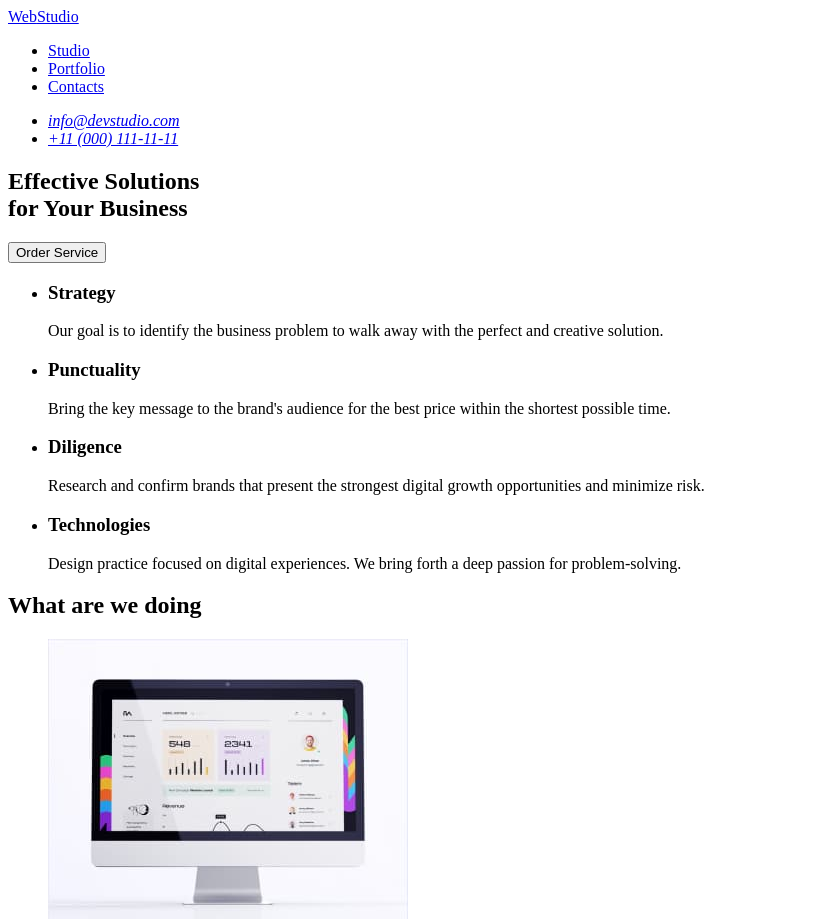
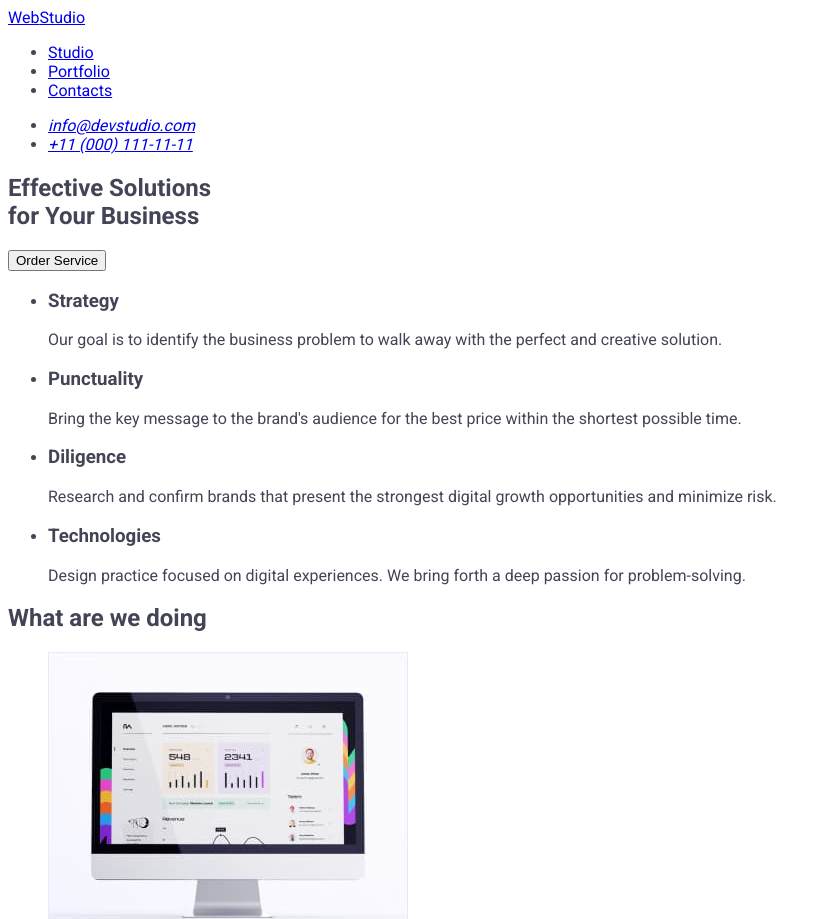
Before and after one commit to Zurielle0520/goit-markup-hw-02, a plain HTML site: page index.html in a window 1280 px wide. Shown: the top 919 px of the page, without its empty margins (0-831 px from the left). Drawn offline with Linux system fonts and the light colour scheme.

Commit message:
Update styles.css

```diff
--- a/css/styles.css
+++ b/css/styles.css
@@ -15,3 +15,9 @@
   --raleway: 'Raleway', sans-serif;
   --roboto: 'Roboto', sans-serif;
 }
+
+body {
+  font-family: var(--roboto);
+  color: var(--slate);
+  background-color: #ffffff;
+}
```
